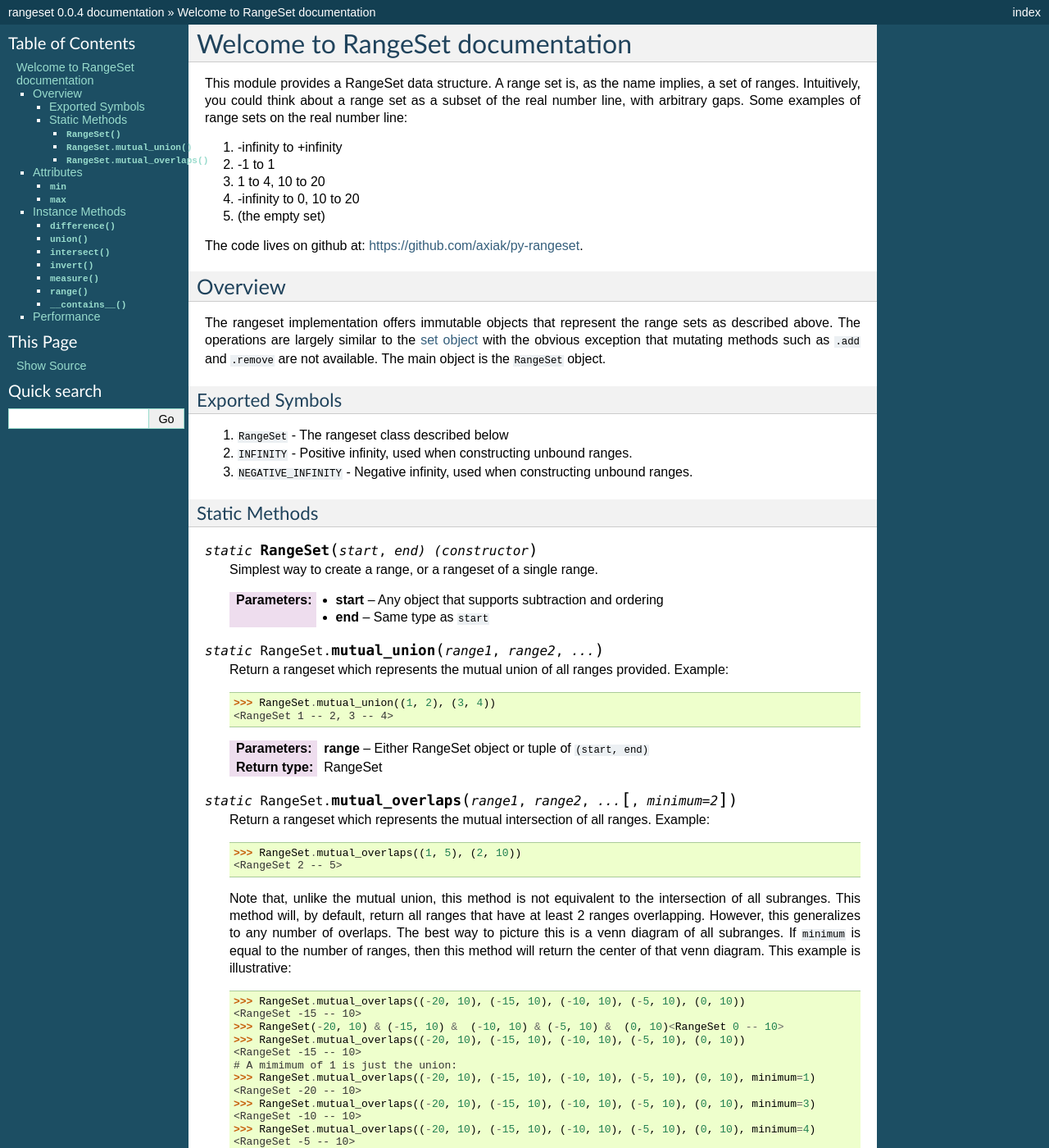
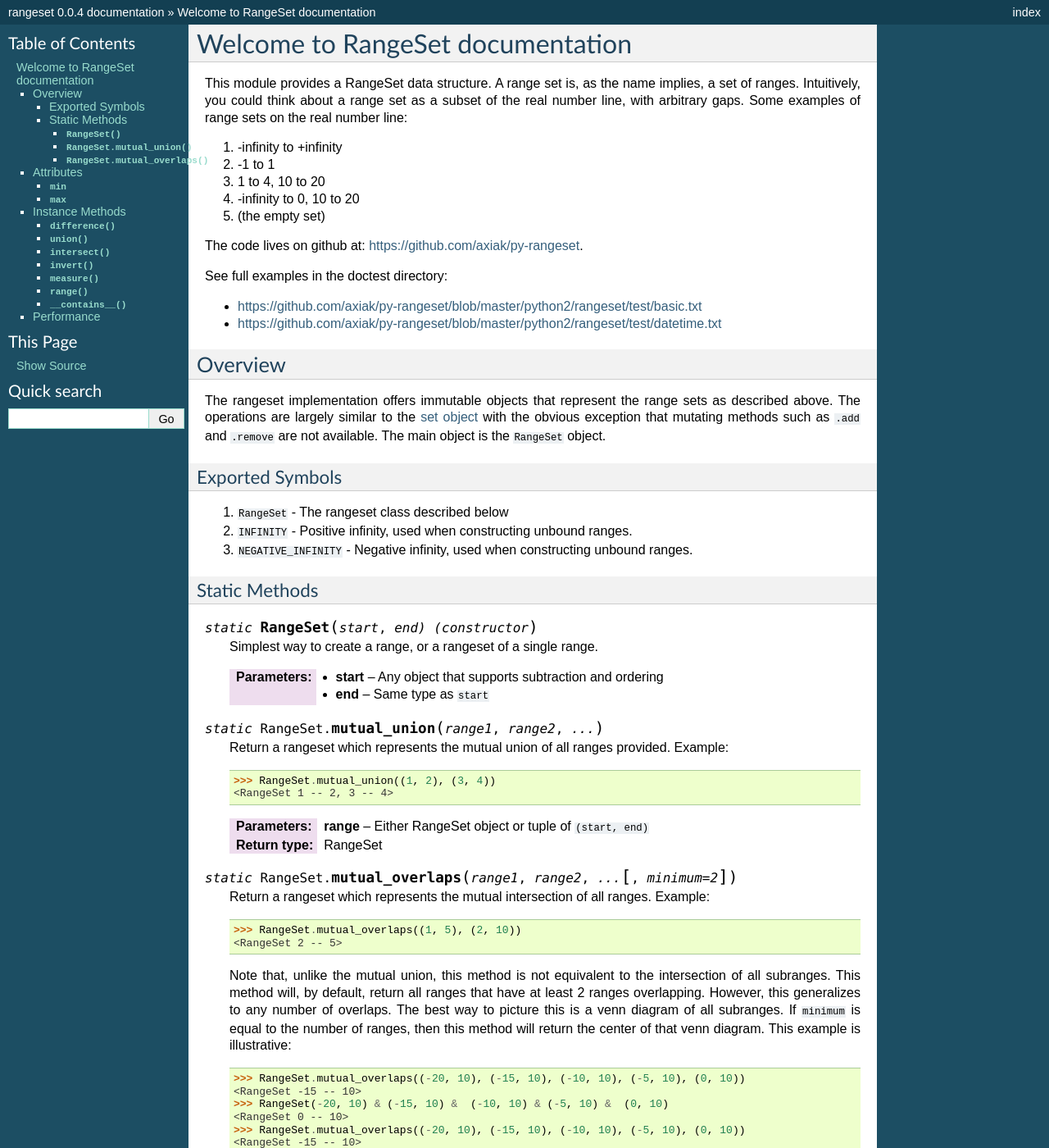
Before and after one commit to axiak/py-rangeset, a Sphinx documentation site: the page built from docs/index.txt, in a window 1280 px wide and 1400 px high. Shown: the whole window at 82% size. Built offline with Sphinx 7.4.7, drawn with Linux system fonts in a browser that asks for light colours.

Commit message:
Fixed documentation.

```diff
--- a/docs/index.txt
+++ b/docs/index.txt
@@ -18,6 +18,11 @@ Some examples of range sets on the real number line:
 5. (the empty set)
 
 The code lives on github at: https://github.com/axiak/py-rangeset.
+
+See full examples in the doctest directory:
+
+- https://github.com/axiak/py-rangeset/blob/master/python2/rangeset/test/basic.txt
+- https://github.com/axiak/py-rangeset/blob/master/python2/rangeset/test/datetime.txt
 
 Overview
 -------------
@@ -70,10 +75,11 @@ Static Methods
 
      >>> RangeSet.mutual_overlaps((-20, 10), (-15, 10), (-10, 10), (-5, 10), (0, 10))
      <RangeSet -15 -- 10>
-     >>> RangeSet(-20, 10) & (-15, 10) &  (-10, 10) & (-5, 10) &  (0, 10)<RangeSet 0 -- 10>
+     >>> RangeSet(-20, 10) & (-15, 10) &  (-10, 10) & (-5, 10) &  (0, 10)
+     <RangeSet 0 -- 10>
      >>> RangeSet.mutual_overlaps((-20, 10), (-15, 10), (-10, 10), (-5, 10), (0, 10))
      <RangeSet -15 -- 10>
-     # A mimimum of 1 is just the union:
+     >>> # A mimimum of 1 is just the union:
      >>> RangeSet.mutual_overlaps((-20, 10), (-15, 10), (-10, 10), (-5, 10), (0, 10), minimum=1)
      <RangeSet -20 -- 10>
      >>> RangeSet.mutual_overlaps((-20, 10), (-15, 10), (-10, 10), (-5, 10), (0, 10), minimum=3)
@@ -82,7 +88,7 @@ Static Methods
      <RangeSet -5 -- 10>
      >>> RangeSet.mutual_overlaps((-20, 10), (-15, 10), (-10, 10), (-5, 10), (0, 10), minimum=5)
      <RangeSet 0 -- 10>
-     # There is no intersection with 6 ranges, since there are 5 ranges:
+     >>> # There is no intersection with 6 ranges, since there are 5 ranges:
      >>> RangeSet.mutual_overlaps((-20, 10), (-15, 10), (-10, 10), (-5, 10), (0, 10), minimum=6)
      <RangeSet >
 
```
